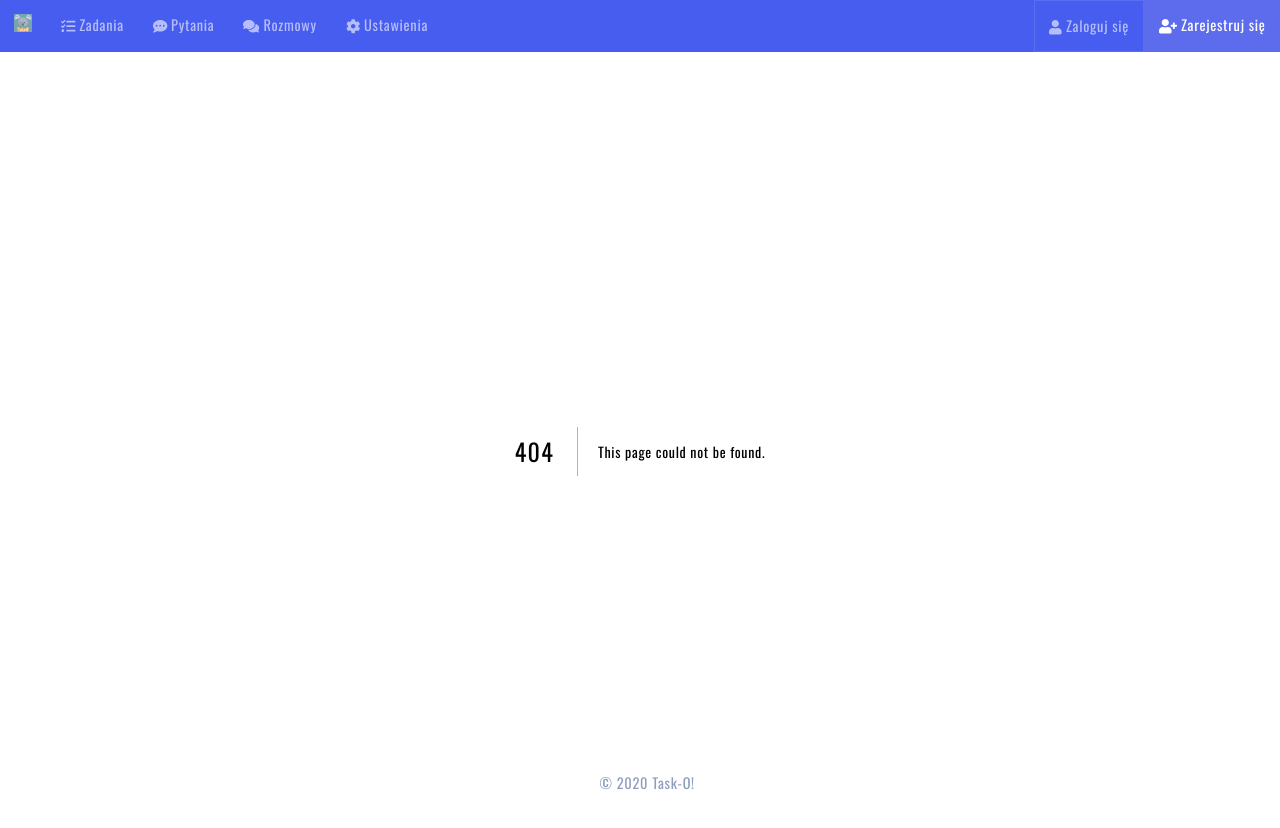
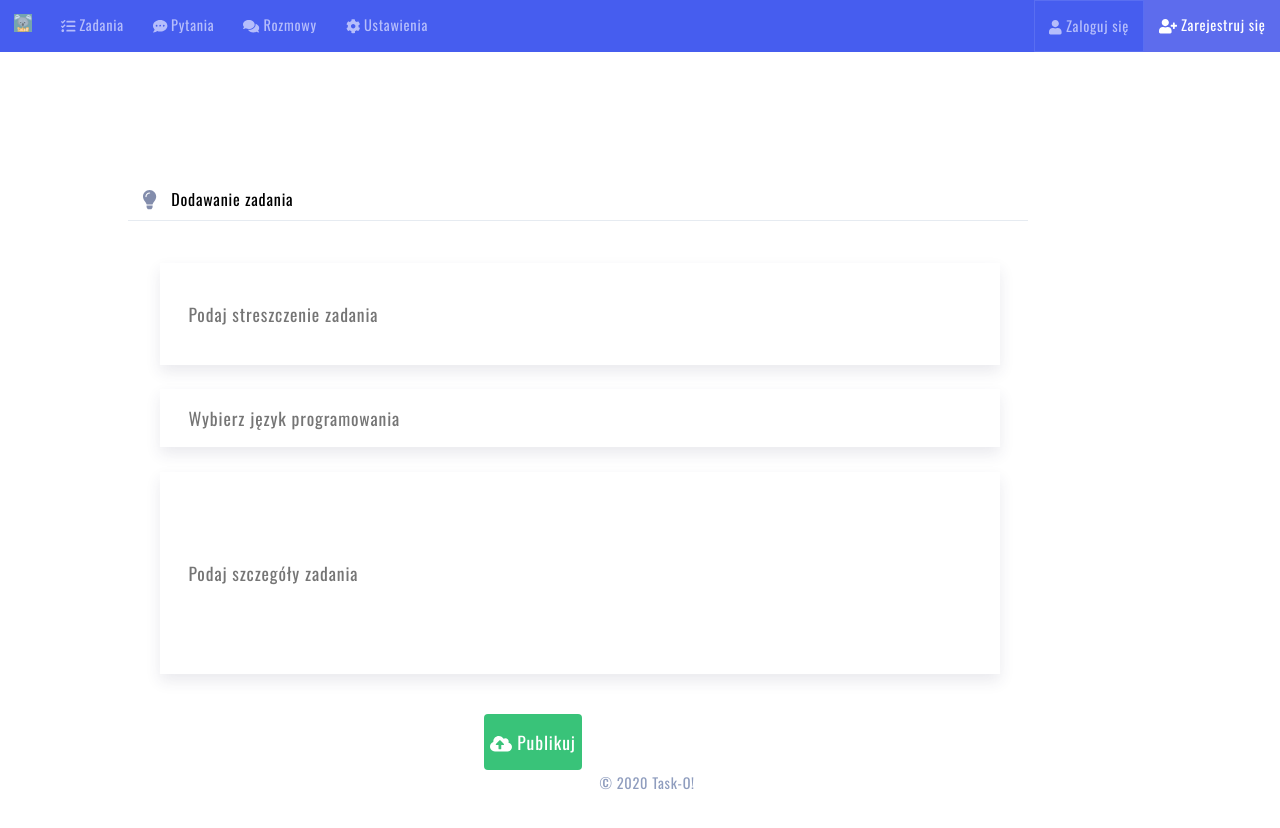
Before and after one commit to FilipHalon/task-o-front-end, a Next.js app: page /components/NewTaskAdd in a window 1280 px wide. Before the commit this address had no page. Shown: the top 828 px of the page. After the commit the page ends 800 px from the top, so only its background shows below. Built offline with nearby package versions, Linux system fonts and the light colour scheme.

Commit message:
Add new task page prepared.

```diff
--- /dev/null
+++ b/pages/components/NewTaskAdd.js
@@ -0,0 +1,30 @@
+import { FontAwesomeIcon } from '@fortawesome/react-fontawesome';
+import { faLightbulb, faCloudUploadAlt } from '@fortawesome/free-solid-svg-icons';
+
+
+const NewTaskAdd = () => {
+    return (
+        <section className="task-description">
+            <div className="task-description">
+                <div className="task-border">
+                    <div className="task-description-heading">
+                        <FontAwesomeIcon icon={faLightbulb} />
+                        <span>Dodawanie zadania</span>
+                    </div>
+                    <form className="solution-add-area">
+                        <div className="input-area">
+                            <input type="text" placeholder="Podaj streszczenie zadania"/>
+                            <input type="text" placeholder="Wybierz język programowania"/>
+                            <input type="text" placeholder="Podaj szczegóły zadania"/>
+                        </div>
+                        <div>
+                            <button type="submit"><FontAwesomeIcon icon={faCloudUploadAlt} /> Publikuj</button>
+                        </div>
+                    </form>
+                </div>
+            </div>
+        </section>
+    )
+};
+
+export default NewTaskAdd;
--- a/pages/components/UserAuthForm.js
+++ b/pages/components/UserAuthForm.js
@@ -58,8 +58,8 @@ const UserAuthForm = props => {
                     </ul>
                     }
                 {isEnterCodeStage ?
-                <button className="enter-code-stage-button">Zatwierdź</button> :
-                <button className={isRegisterForm ? "register-button" : "login-button"}>{isRegisterForm ? "Zarejestruj się" : "Zaloguj się"}</button>
+                <button type="submit" className="enter-code-stage-button">Zatwierdź</button> :
+                <button type="submit" className={isRegisterForm ? "register-button" : "login-button"}>{isRegisterForm ? "Zarejestruj się" : "Zaloguj się"}</button>
                 }
                 <Link href={isRegisterForm ? "/login" : "/register"}>
                     <button>{isRegisterForm ? "Zaloguj się" : "Zarejestruj się"}</button>
--- a/style.css
+++ b/style.css
@@ -574,3 +574,39 @@ main.solution-add .task-description {
     color: #FFF;
     text-align: center;
 }
+
+/* new task add */
+
+form.solution-add-area {
+    min-width: 90%;
+    height: auto;
+    align-items: center;
+}
+
+.input-area {
+    width: 100%;
+}
+
+.input-area input {
+    /* width: 100%; */
+    margin: 3% 4%;
+    box-shadow: 0px 7px 14px #32325D1A;
+}
+
+.input-area input:first-of-type {
+    height: 100px;
+}
+
+.input-area input:last-of-type {
+    height: 200px;
+}
+
+form.solution-add-area > div:last-of-type {
+    align-self: center;
+}
+
+form.solution-add-area > div:last-of-type button {
+    margin: 1rem;
+    background: #39C379;
+    color: #FFF;
+}
```
Also changed, not shown: pages/new-task-add.js (added, +13 -0 lines).
